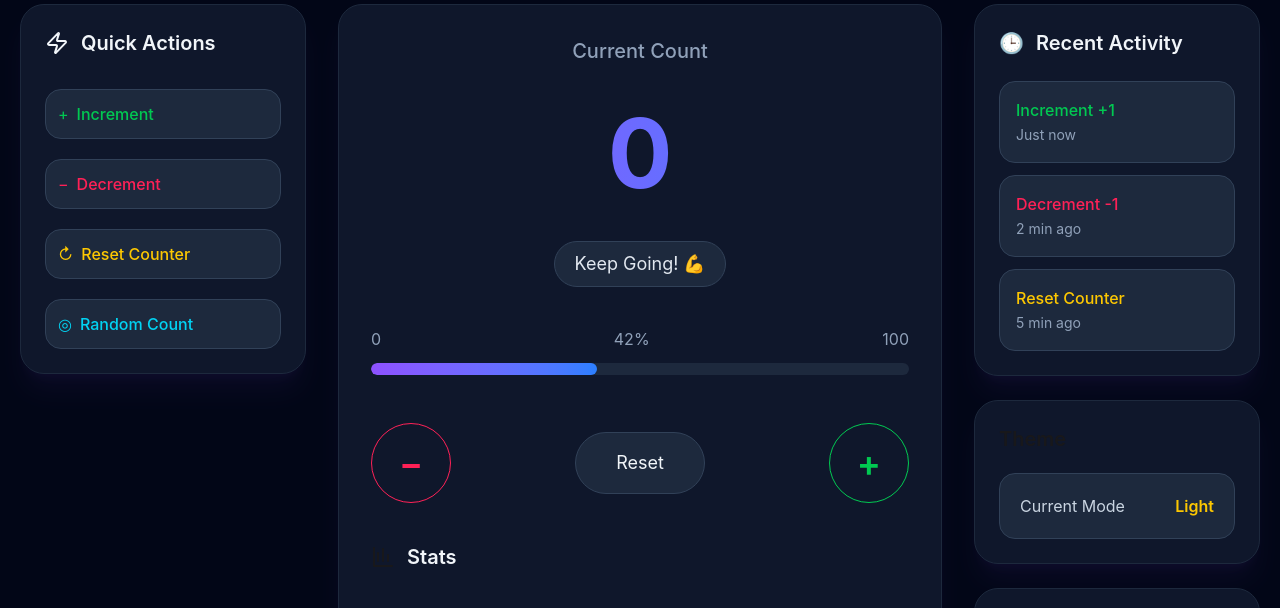
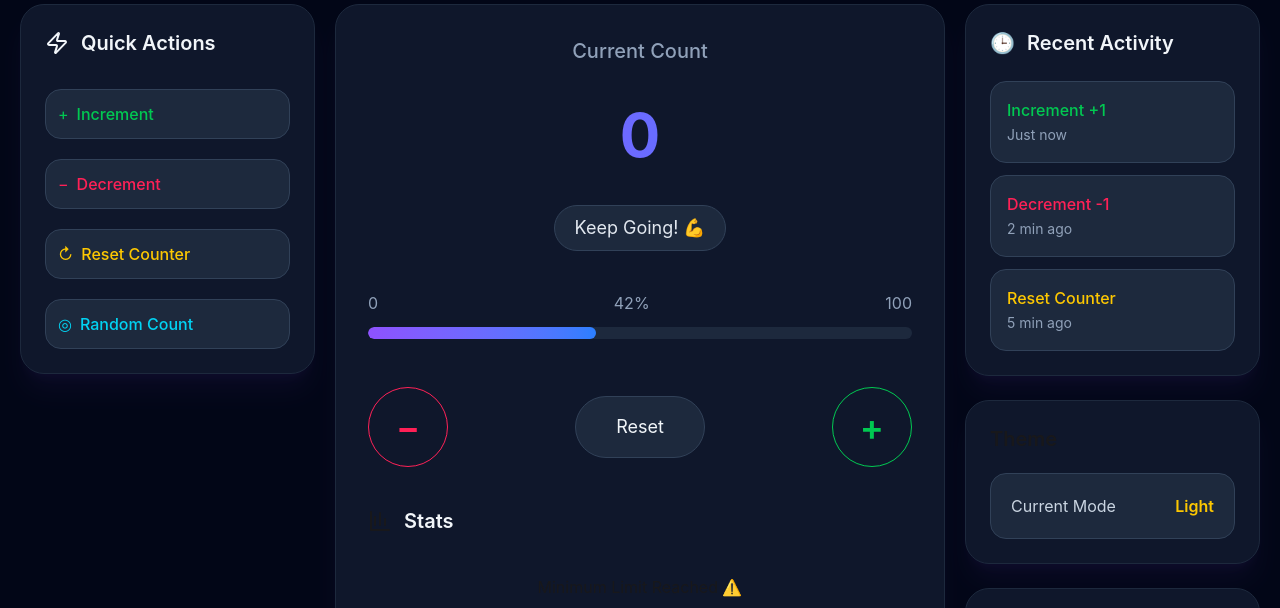
Before and after one commit to cqrz1/smart-counter, a website built with Vite: page index.html in a window 1280 px wide. Shown: the part 116-724 px from the top of the page. Built offline with nearby package versions, Linux system fonts and the light colour scheme.

Commit message:
feat: improve tablet layout and responsiveness

```diff
--- a/index.html
+++ b/index.html
@@ -42,9 +42,9 @@
 
 
   <main class="pb-10 mx-5 lg:mt-0 mt-5">
-    <section class="grid grid-cols-1 md:grid-cols-9 lg:grid-cols-12 gap-8 max-w-7xl mx-auto">
+    <section class="grid grid-cols-1 md:grid-cols-10 lg:grid-cols-12 gap-5 max-w-7xl mx-auto">
 
-      <div class="left-side md:col-span-2 lg:col-span-3 flex flex-col gap-6">
+      <div class="left-side md:col-span-3 lg:col-span-3 flex flex-col gap-6">
         <!-- Quick Actions -->
         <div class=" p-6 bg-slate-900 border  border-slate-800 rounded-3xl shadow-xl shadow-violet-500/5">
 
@@ -114,10 +114,10 @@
         </div>
       </div>
 
-      <div class="center-section flex flex-col gap-6   md:col-span-5 lg:col-span-6">
-
+      <div class="center-section flex flex-col gap-6   md:col-span-4 lg:col-span-6">
 
         <!-- counter -->
+
         <div class=" counter ">
 
           <div class="bg-slate-900 border border-slate-800 rounded-3xl p-8 min-h-[650px] shadow-xl shadow-violet-500/5">
@@ -131,7 +131,7 @@
               </h3>
 
               <h1
-                class="current text-8xl font-bold my-10 bg-gradient-to-r from-violet-500 to-blue-500 bg-clip-text text-transparent">
+                class="current text-8xl md:text-6xl font-bold my-10 bg-gradient-to-r from-violet-500 to-blue-500 bg-clip-text text-transparent">
                 42
               </h1>
 
@@ -168,21 +168,21 @@
             <div class="flex justify-between items-center mt-12">
 
               <button
-                class="decrease md:size-20 size-15 rounded-full border border-rose-500 text-rose-500 md:text-4xl text-2xl font-semibold hover:scale-105 transition-all">
+                class="decrease lg:size-20 size-15 rounded-full border border-rose-500 text-rose-500 md:text-4xl text-2xl font-semibold hover:scale-105 transition-all">
 
                 −
 
               </button>
 
               <button
-                class="rest px-5 md:px-10 py-4 rounded-full bg-slate-800 border border-slate-700 text-slate-100 text-lg hover:bg-slate-700 transition-all">
+                class="rest px-5  lg:px-10 py-4 rounded-full bg-slate-800 border border-slate-700 text-slate-100 text-lg hover:bg-slate-700 transition-all">
 
                 Reset
 
               </button>
 
               <button
-                class="increase md:size-20 size-15 rounded-full border border-green-500 text-green-500 md:text-4xl text-2xl font-semibold hover:scale-105 transition-all">
+                class="increase lg:size-20 size-15 rounded-full border border-green-500 text-green-500 md:text-4xl text-2xl font-semibold hover:scale-105 transition-all">
 
                 +
 
@@ -288,7 +288,7 @@
         </div>
       </div>
 
-      <div class="right-side md:col-span-2 lg:col-span-3 flex flex-col gap-6">
+      <div class="right-side md:col-span-3 lg:col-span-3 flex flex-col gap-6">
 
         <!-- Recent Activity -->
 
```
